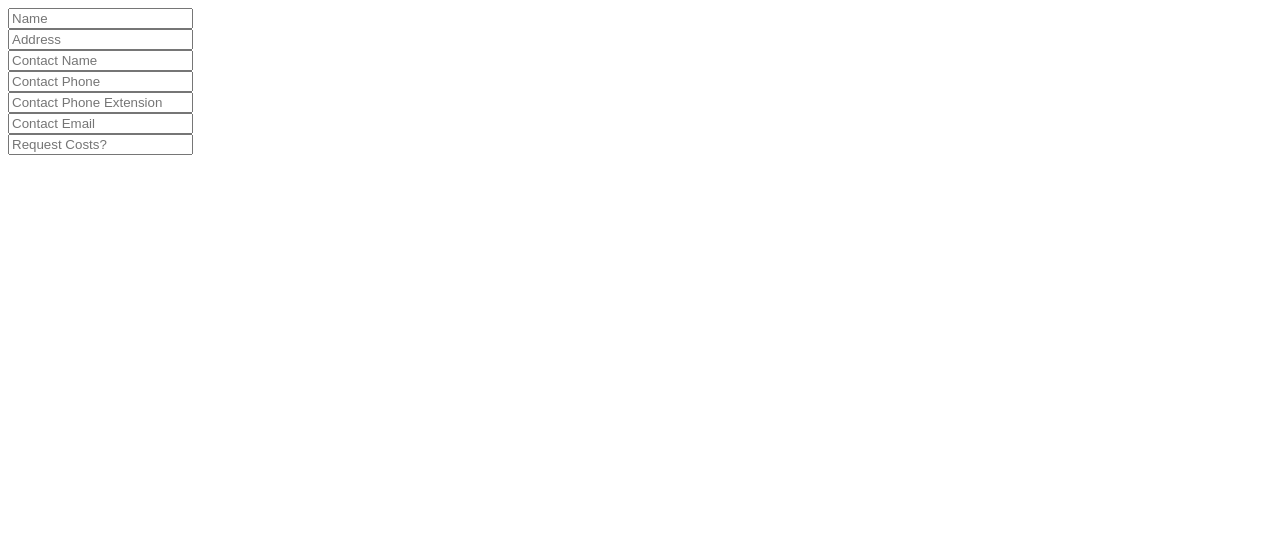
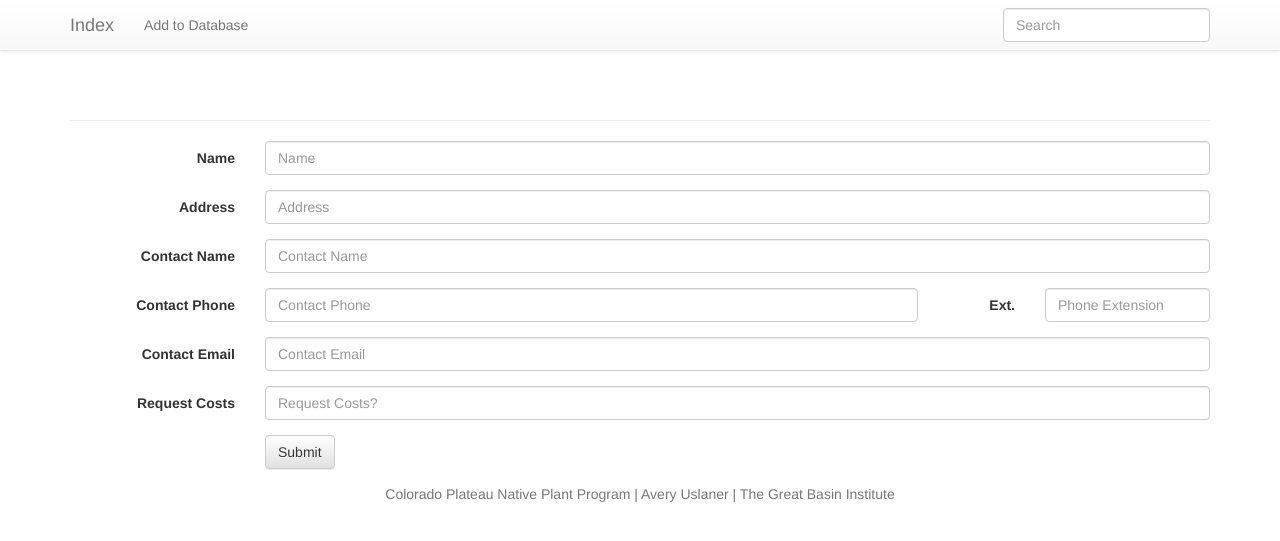
Before and after one commit to TechnoConserve/seed_database, a Flask app: page /institutions in a window 1280 px wide. Shown: the top 541 px of the page. Run offline with Flask 2, Linux system fonts and the light colour scheme; some libraries are stand-ins or nearby versions.

Commit message:
Spruced up Institution creation form template.

```diff
--- a/forms.py
+++ b/forms.py
@@ -237,7 +237,7 @@ class InstitutionForm(FlaskForm):
         'Contact Phone'
     )
     contact_phone_ext = IntegerField(
-        'Contact Phone Extension'
+        'Phone Extension'
     )
     contact_email = StringField(
         'Contact Email',
--- a/templates/institutions.html
+++ b/templates/institutions.html
@@ -1,13 +1,55 @@
-<form method="POST" action="" class="form">
+{% extends 'layout.html' %}
+{% import 'macros.html' as macros %}
+
+{% block content %}
+<form method="POST" action="" class="form-horizontal">
     {{ form.hidden_tag() }}
-    {% for field in form %}
-        <div class="field">
-            {% if field.errors %}
-                {% for error in field.errors %}
-                    <div class="notification error">{{ error }}</div>
-                {% endfor %}
-            {% endif %}
-            {{ field(placeholder=field.label.text) }}
+    <div class="form-group">
+        <label for="name" class="col-sm-2 control-label">Name</label>
+        <div class="col-sm-10">
+            {{ macros.with_errors(form.name, class="form-control", type="text", placeholder=form.name.label.text) }}
         </div>
-    {% endfor %}
+    </div>
+    <div class="form-group">
+        <label for="address" class="col-sm-2 control-label">Address</label>
+        <div class="col-sm-10">
+            {{ macros.with_errors(form.address, class="form-control", type="text", placeholder=form.address.label.text) }}
+        </div>
+    </div>
+    <div class="form-group">
+        <label for="contact_name" class="col-sm-2 control-label">Contact Name</label>
+        <div class="col-sm-10">
+            {{ macros.with_errors(form.contact_name, class="form-control", type="text", placeholder=form.contact_name.label.text) }}
+        </div>
+    </div>
+    <div class="form-group">
+        <label for="contact_phone" class="col-sm-2 control-label">Contact Phone</label>
+        <div class="col-sm-7">
+            {{ macros.with_errors(form.contact_phone, class="form-control", type="tel", placeholder=form.contact_phone.label.text) }}
+        </div>
+        <div>
+            <label for="contact_phone_ext" class="col-sm-1 control-label">Ext.</label>
+        </div>
+        <div class="col-sm-2">
+            {{ macros.with_errors(form.contact_phone_ext, class="form-control", type="number", placeholder=form.contact_phone_ext.label.text) }}
+        </div>
+    </div>
+    <div class="form-group">
+        <label for="contact_email" class="col-sm-2 control-label">Contact Email</label>
+        <div class="col-sm-10">
+            {{ macros.with_errors(form.contact_email, class="form-control", type="email", placeholder=form.contact_email.label.text) }}
+        </div>
+    </div>
+    <div class="form-group">
+        <label for="request_costs" class="col-sm-2 control-label">Request Costs</label>
+        <div class="col-sm-10">
+            {{ macros.with_errors(form.request_costs, class="form-control", type="number", placeholder=form.request_costs.label.text) }}
+        </div>
+    </div>
+    <div class="form-group">
+        <div class="col-sm-offset-2 col-sm-10">
+            <button type="submit" class="btn btn-default">Submit</button>
+        </div>
+    </div>
 </form>
+{% endblock content %}
--- /dev/null
+++ b/templates/macros.html
@@ -0,0 +1,11 @@
+{% macro with_errors(field) %}
+    <div class="form_field">
+    {% if field.errors %}
+        {% set css_class = 'has_error ' + kwargs.pop('class', '') %}
+        {{ field(class=css_class, **kwargs) }}
+        <ul class="errors">{% for error in field.errors %}<li>{{ error|e }}</li>{% endfor %}</ul>
+    {% else %}
+        {{ field(**kwargs) }}
+    {% endif %}
+    </div>
+{% endmacro %}
```
